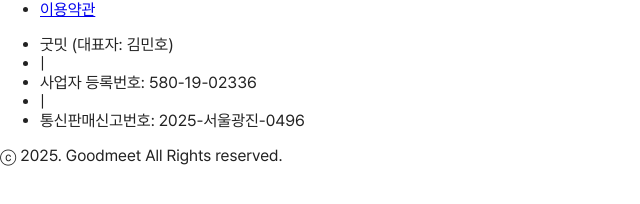
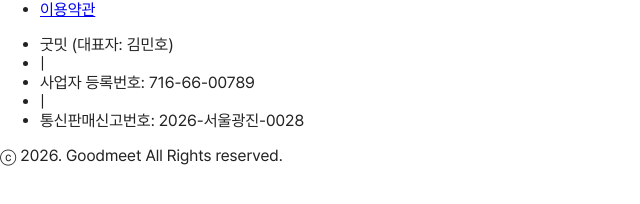
Before and after one commit to goodmeet/web-site, a React (Create React App) app: page / in a window 1280 px wide. Shown: the part 338-542 px from the top of the page, without its empty margins (0-640 px from the left). Built offline with nearby package versions, Linux system fonts and the light colour scheme; a web font is replaced by a local one.

Commit message:
fix: 사업자번호 변경

```diff
--- a/src/pages/Main/index.js
+++ b/src/pages/Main/index.js
@@ -39,12 +39,12 @@
         <ul className="md:flex items-center gap-[10px] text-body3 pt-1">
           <li>굿밋 (대표자: 김민호)</li>
           <li className="text-gray-600 text-caption md:flex hidden">|</li>
-          <li>사업자 등록번호: 580-19-02336</li>
+          <li>사업자 등록번호: 716-66-00789</li>
           <li className="text-gray-600 text-caption md:flex hidden">|</li>
-          <li>통신판매신고번호: 2025-서울광진-0496</li>
+          <li>통신판매신고번호: 2026-서울광진-0028</li>
         </ul>
         <span className="flex text-gray-600 text-caption pt-3">
-          ⓒ 2025. Goodmeet All Rights reserved.
+          ⓒ 2026. Goodmeet All Rights reserved.
         </span>
       </footer>
     </div>
```
Also changed, not shown: 1 other file (tests, documents, lock files or other folders).
